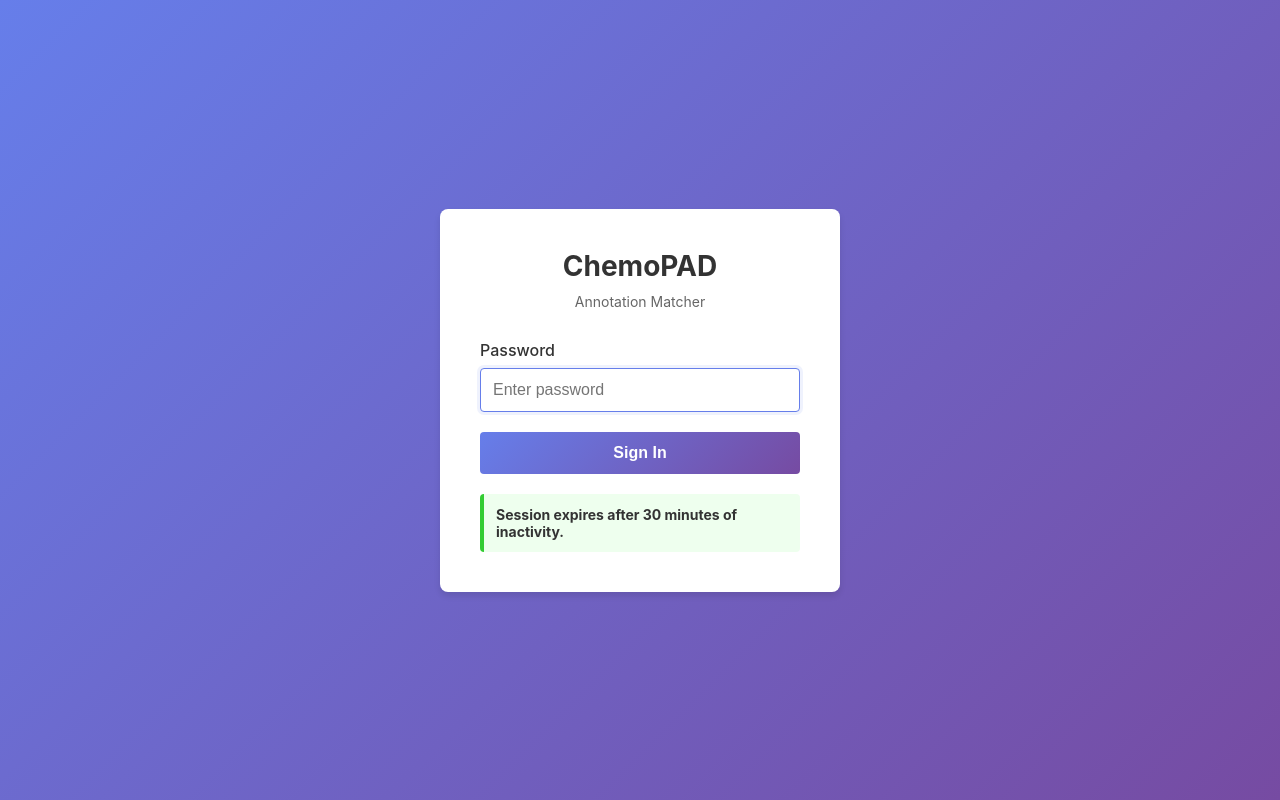
After one commit to psaboia/chemo-pad-annotations, a Flask app: page /login in a window 1280 px wide. The commit adds this page. Run offline with Flask 3, Linux system fonts and the light colour scheme.

Commit message:
Add session-based password authentication with 30-minute timeout
- Implement login/logout routes with password verification
- Add @login_required decorator to protect all app routes
- Create beautiful login page with error handling
- Add logout button to navigation bar
- Sessions expire after 30 minutes of inactivity
- HTTPOnly cookies prevent JavaScript access
- Default password: chemopad2024 (configurable via CHEMOPAD_PASSWORD env var)
- Include auth-setup.md documentation for deployment
- Rename documentation files to lowercase with hyphens
- Update README.md with references to quick-start.md for VM users
- Organize documentation by use case (VM vs local development)

```diff
--- a/flask-app/app.py
+++ b/flask-app/app.py
@@ -1,13 +1,23 @@
-from flask import Flask, render_template, jsonify, request, send_file
+from flask import Flask, render_template, jsonify, request, send_file, session, redirect, url_for
 import pandas as pd
 import json
 import os
-from datetime import datetime
+from datetime import datetime, timedelta
 import logging
+from functools import wraps
 from werkzeug.middleware.proxy_fix import ProxyFix
 
 app = Flask(__name__)
 app.config['SECRET_KEY'] = os.environ.get('FLASK_SECRET_KEY', 'chemopad-secret-key-2024')
+
+# Session configuration
+app.config['SESSION_COOKIE_HTTPONLY'] = True
+app.config['SESSION_COOKIE_SECURE'] = False  # Set to True if using HTTPS
+app.config['PERMANENT_SESSION_LIFETIME'] = timedelta(minutes=30)  # 30 minute timeout
+app.config['SESSION_REFRESH_EACH_REQUEST'] = True
+
+# Get password from environment variable
+PASSWORD = os.environ.get('CHEMOPAD_PASSWORD', 'chemopad2024')
 
 # Add proxy fix for nginx
 app.wsgi_app = ProxyFix(app.wsgi_app, x_for=1, x_proto=1, x_host=1, x_prefix=1)
@@ -31,6 +41,18 @@ annotations_df = None
 project_cards_df = None
 matches = {}
 notes = {}  # Store notes for each annotation  # {annotation_row_id: project_card_id}
+
+def login_required(f):
+    """Decorator to require login for a route"""
+    @wraps(f)
+    def decorated_function(*args, **kwargs):
+        session.permanent = True
+        app.permanent_session_lifetime = timedelta(minutes=30)
+
+        if 'authenticated' not in session or not session['authenticated']:
+            return redirect(url_for('login'))
+        return f(*args, **kwargs)
+    return decorated_function
 
 def load_data():
     """Load all CSV data"""
@@ -72,7 +94,30 @@ def load_data():
             # Convert keys to int
             notes = {int(k): v for k, v in notes.items()}
 
+@app.route('/login', methods=['GET', 'POST'])
+def login():
+    """Login page with password authentication"""
+    if request.method == 'POST':
+        password = request.form.get('password', '')
+        if password == PASSWORD:
+            session['authenticated'] = True
+            session.permanent = True
+            logger.info("User successfully authenticated")
+            return redirect(url_for('dashboard'))
+        else:
+            logger.warning("Failed login attempt")
+            return render_template('login.html', error='Invalid password')
+    return render_template('login.html')
+
+@app.route('/logout')
+def logout():
+    """Logout and clear session"""
+    session.clear()
+    logger.info("User logged out")
+    return redirect(url_for('login'))
+
 @app.route('/')
+@login_required
 def dashboard():
     """API Dashboard - Level 1"""
     # Group by API
@@ -105,6 +150,7 @@ def dashboard():
     return render_template('dashboard.html', apis=api_stats)
 
 @app.route('/api/<api_name>')
+@login_required
 def pad_list(api_name):
     """PAD# List for specific API - Level 2"""
     # Reload matches from file to get latest data
@@ -153,6 +199,7 @@ def pad_list(api_name):
                          api_progress=api_progress)
 
 @app.route('/match/<api_name>/<int:pad_num>')
+@login_required
 def match_page(api_name, pad_num):
     """Annotation Matching page - Level 3"""
     # Reload matches from file to get latest data
@@ -215,6 +262,7 @@ def match_page(api_name, pad_num):
                          total_rows=len(rows_data))
 
 @app.route('/api/save_match', methods=['POST'])
+@login_required
 def save_match():
     """Save a match between annotation row and project card"""
     data = request.json
@@ -251,6 +299,7 @@ def save_match():
     return jsonify({'success': True})
 
 @app.route('/api/save_note', methods=['POST'])
+@login_required
 def save_note():
     """Save notes for an annotation row"""
     data = request.json
@@ -278,6 +327,7 @@ def save_note():
     return jsonify({'success': True})
 
 @app.route('/api/export')
+@login_required
 def export_data():
     """Export all matched data to CSV"""
     # Reload notes and matches from files to get latest data
@@ -429,6 +479,7 @@ def export_data():
     return send_file(filename, as_attachment=True, download_name=f'chemopad_export_{timestamp}.csv')
 
 @app.route('/api/stats')
+@login_required
 def get_stats():
     """Get overall statistics"""
     total_annotations = len(annotations_df)
--- a/flask-app/templates/base.html
+++ b/flask-app/templates/base.html
@@ -21,6 +21,8 @@
                 {% if request.endpoint != 'dashboard' %}
                 <a href="/" class="nav-link nav-home-link">🏠 Dashboard</a>
                 {% endif %}
+                <span class="nav-separator">|</span>
+                <a href="/logout" class="nav-link">Logout</a>
             </div>
         </div>
     </nav>
--- /dev/null
+++ b/flask-app/templates/login.html
@@ -0,0 +1,141 @@
+<!DOCTYPE html>
+<html lang="en">
+<head>
+    <meta charset="UTF-8">
+    <meta name="viewport" content="width=device-width, initial-scale=1.0">
+    <title>ChemoPAD Annotation Matcher - Login</title>
+    <link rel="stylesheet" href="{{ url_for('static', filename='css/style.css') }}">
+    <style>
+        body {
+            display: flex;
+            align-items: center;
+            justify-content: center;
+            height: 100vh;
+            margin: 0;
+            background: linear-gradient(135deg, #667eea 0%, #764ba2 100%);
+        }
+
+        .login-container {
+            background: white;
+            padding: 40px;
+            border-radius: 8px;
+            box-shadow: 0 4px 6px rgba(0, 0, 0, 0.1);
+            width: 100%;
+            max-width: 400px;
+        }
+
+        .login-container h1 {
+            text-align: center;
+            color: #333;
+            margin-bottom: 10px;
+            font-size: 28px;
+        }
+
+        .login-subtitle {
+            text-align: center;
+            color: #666;
+            margin-bottom: 30px;
+            font-size: 14px;
+        }
+
+        .form-group {
+            margin-bottom: 20px;
+        }
+
+        .form-group label {
+            display: block;
+            margin-bottom: 8px;
+            color: #333;
+            font-weight: 500;
+        }
+
+        .form-group input {
+            width: 100%;
+            padding: 12px;
+            border: 1px solid #ddd;
+            border-radius: 4px;
+            font-size: 16px;
+            box-sizing: border-box;
+            transition: border-color 0.3s;
+        }
+
+        .form-group input:focus {
+            outline: none;
+            border-color: #667eea;
+            box-shadow: 0 0 0 3px rgba(102, 126, 234, 0.1);
+        }
+
+        .login-button {
+            width: 100%;
+            padding: 12px;
+            background: linear-gradient(135deg, #667eea 0%, #764ba2 100%);
+            color: white;
+            border: none;
+            border-radius: 4px;
+            font-size: 16px;
+            font-weight: 600;
+            cursor: pointer;
+            transition: transform 0.2s, box-shadow 0.2s;
+        }
+
+        .login-button:hover {
+            transform: translateY(-2px);
+            box-shadow: 0 4px 12px rgba(102, 126, 234, 0.4);
+        }
+
+        .login-button:active {
+            transform: translateY(0);
+        }
+
+        .error-message {
+            background-color: #fee;
+            color: #c33;
+            padding: 12px;
+            border-radius: 4px;
+            margin-bottom: 20px;
+            border-left: 4px solid #c33;
+        }
+
+        .info-message {
+            background-color: #efe;
+            color: #333;
+            padding: 12px;
+            border-radius: 4px;
+            margin-bottom: 20px;
+            border-left: 4px solid #3c3;
+            font-size: 14px;
+        }
+    </style>
+</head>
+<body>
+    <div class="login-container">
+        <h1>ChemoPAD</h1>
+        <div class="login-subtitle">Annotation Matcher</div>
+
+        {% if error %}
+        <div class="error-message">
+            {{ error }}
+        </div>
+        {% endif %}
+
+        <form method="POST">
+            <div class="form-group">
+                <label for="password">Password</label>
+                <input
+                    type="password"
+                    id="password"
+                    name="password"
+                    placeholder="Enter password"
+                    autofocus
+                    required
+                >
+            </div>
+            <button type="submit" class="login-button">Sign In</button>
+        </form>
+
+        <div class="info-message" style="margin-top: 20px; margin-bottom: 0;">
+            <strong>Session expires after 30 minutes of inactivity.</strong>
+        </div>
+    </div>
+</body>
+</html>
```
Also changed, not shown: flask-app/auth-setup.md (added, +68 -0 lines), README.md, docs/quick-start.md (renamed from docs/QUICK_START.md), docs/user-guide.md (renamed from docs/USER_GUIDE.md).
